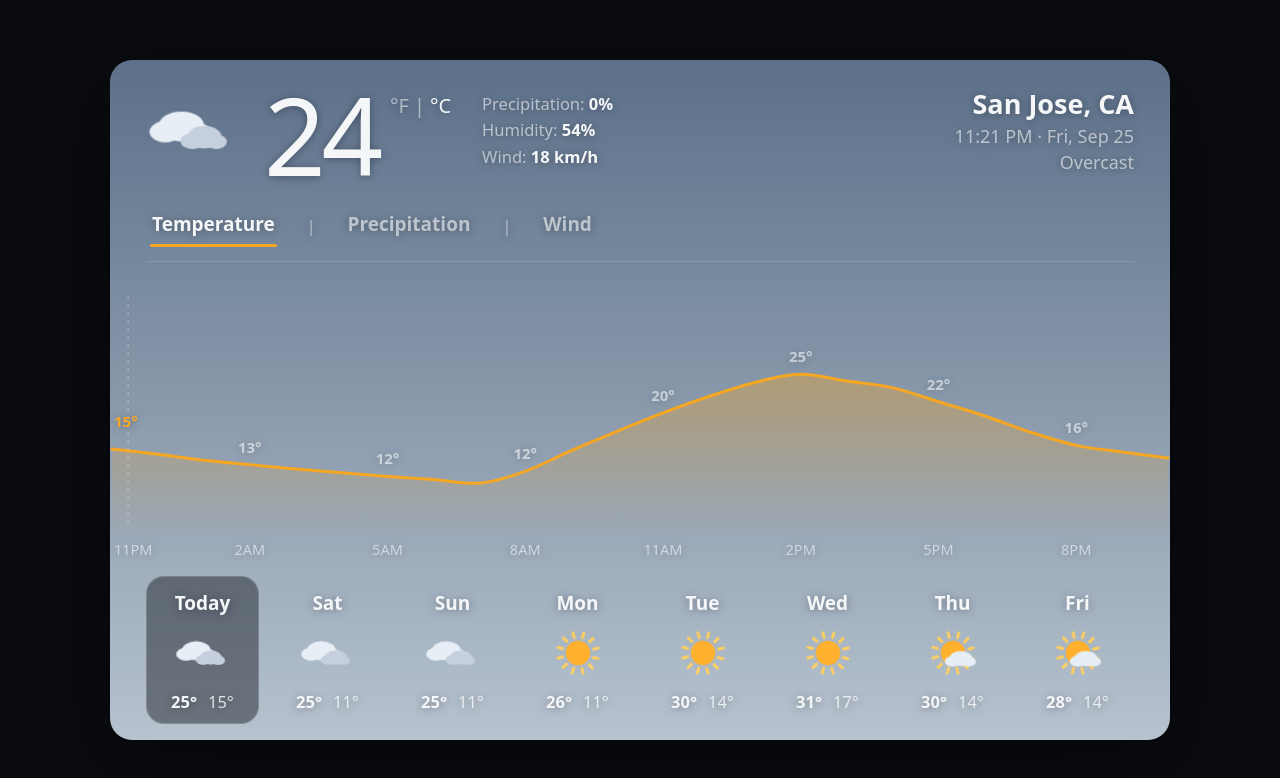
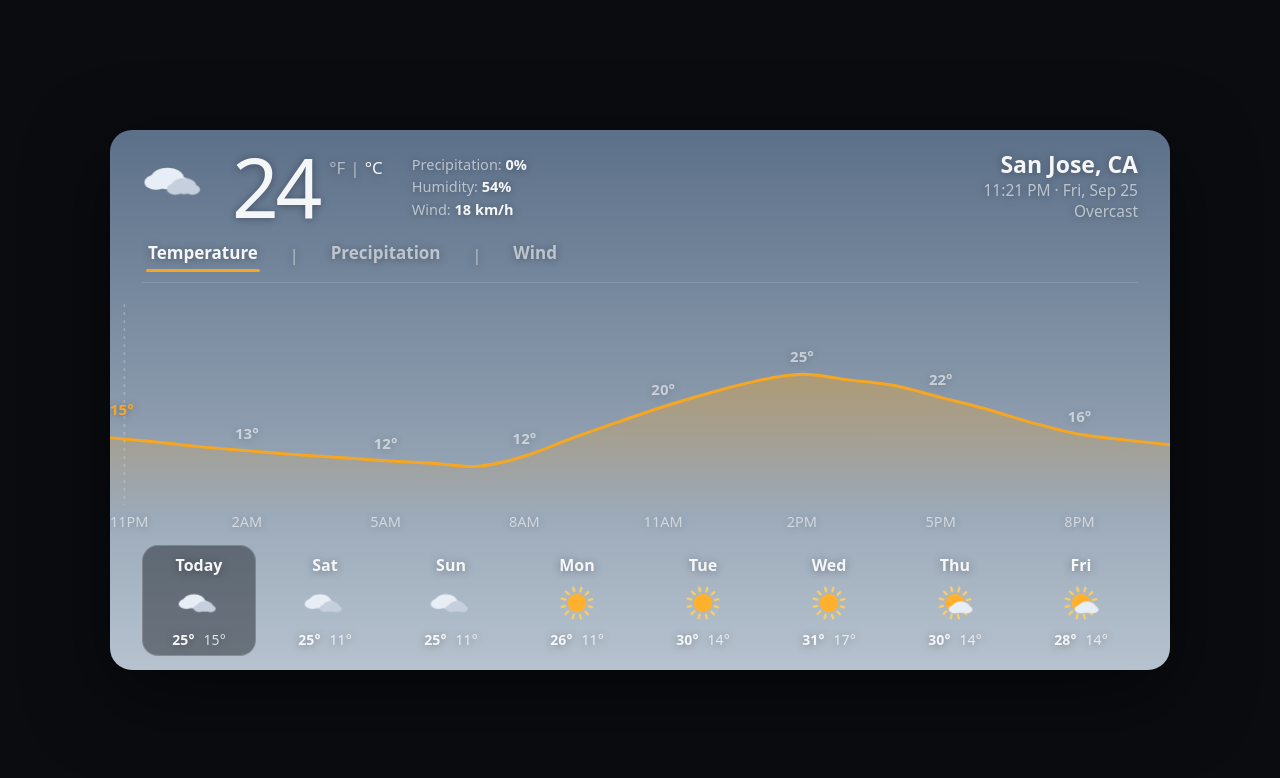
Before and after one commit to OleksiyM/GnomeMeteo, a plain HTML site: page extension/mockups/weather-menu.html in a window 1280 px wide. Drawn offline with Linux system fonts and the light colour scheme.

Commit message:
mockups: vertically compact (540px card) — sized for a panel overlay
A dropdown overlay shouldn't eat 65% of the screen: card 680 -> 540px,
with header/tiles/chart band scaled proportionally. Still degrades
gracefully down to ~480px viewport height.

```diff
--- a/extension/mockups/weather-menu.html
+++ b/extension/mockups/weather-menu.html
@@ -36,8 +36,8 @@
     display: grid; place-items: center; overflow: auto;
   }
   #card {
-    position: relative; width: min(1060px, 96vw); height: min(680px, 94vh);
-    min-width: 320px; min-height: 460px;
+    position: relative; width: min(1060px, 96vw); height: min(540px, 92vh);
+    min-width: 320px; min-height: 420px;
     border-radius: var(--radius); overflow: hidden;
     box-shadow: 0 24px 80px rgba(0,0,0,.55);
     transition: background .8s;
@@ -46,46 +46,46 @@
 
   .content {
     position: absolute; inset: 0;
-    padding: clamp(14px, 3vh, 30px) clamp(14px, 3.4vw, 36px) clamp(10px, 2vh, 22px);
-    display: flex; flex-direction: column; gap: clamp(6px, 1.8vh, 14px);
+    padding: clamp(10px, 2.2vh, 20px) clamp(14px, 3.4vw, 32px) clamp(8px, 1.8vh, 16px);
+    display: flex; flex-direction: column; gap: clamp(4px, 1.2vh, 10px);
     text-shadow: 0 1px 8px rgba(0, 0, 20, .35);
   }
 
   /* ── header ──────────────────────────────────────────────────────── */
   header { display: flex; align-items: flex-start;
-           gap: clamp(10px, 2.4vw, 26px); min-width: 0; }
-  #big-ico { width: clamp(48px, 8.4vw, 92px); height: clamp(48px, 8.4vw, 92px);
+           gap: clamp(10px, 2.4vw, 24px); min-width: 0; }
+  #big-ico { width: clamp(42px, 6.5vw, 66px); height: clamp(42px, 6.5vw, 66px);
              flex: 0 0 auto; }
   .temp-wrap { display: flex; align-items: flex-start; flex: 0 1 auto;
                min-width: 0; }
-  #temp { font-size: clamp(52px, 10vw, 108px); font-weight: 200;
+  #temp { font-size: clamp(44px, 7.5vw, 82px); font-weight: 200;
           line-height: .95; letter-spacing: -.04em; }
-  .unit-toggle { margin-top: .3em; margin-left: 6px; display: flex;
-                 font-size: clamp(12px, 1.9vw, 20px); font-weight: 500; }
+  .unit-toggle { margin-top: .35em; margin-left: 5px; display: flex;
+                 font-size: clamp(11px, 1.6vw, 17px); font-weight: 500; }
   .unit-toggle button { all: unset; cursor: pointer; color: var(--ink-faint);
                         padding: 2px 5px; transition: color .2s; }
   .unit-toggle button.on { color: var(--ink); }
   .unit-toggle .bar { color: var(--ink-faint); align-self: center; }
-  #details { font-size: clamp(11.5px, 1.55vw, 16.5px); color: var(--ink-dim);
-             line-height: 1.62; padding-top: .4em; flex: 1 1 auto;
+  #details { font-size: clamp(11px, 1.4vw, 14.5px); color: var(--ink-dim);
+             line-height: 1.55; padding-top: .35em; flex: 1 1 auto;
              min-width: 0; white-space: nowrap; }
   #details b { color: var(--ink); font-weight: 550; }
-  header .right { margin-left: auto; text-align: right; line-height: 1.45;
+  header .right { margin-left: auto; text-align: right; line-height: 1.4;
                   flex: 0 0 auto; }
-  header .right .t1 { font-size: clamp(16px, 2.6vw, 27px); font-weight: 600;
+  header .right .t1 { font-size: clamp(14px, 2.2vw, 23px); font-weight: 600;
                       white-space: nowrap; }
-  header .right .t2 { font-size: clamp(11.5px, 1.7vw, 18px);
+  header .right .t2 { font-size: clamp(11px, 1.5vw, 15.5px);
                       color: var(--ink-dim); white-space: nowrap; }
-  header .right .t3 { font-size: clamp(11.5px, 1.7vw, 18px);
+  header .right .t3 { font-size: clamp(11px, 1.5vw, 15.5px);
                       color: var(--ink-dim); white-space: nowrap; }
 
   /* ── tabs ────────────────────────────────────────────────────────── */
   nav { display: flex; gap: clamp(12px, 2.8vw, 30px);
-        padding: 4px 4px 0; position: relative; flex-wrap: wrap; }
+        padding: 2px 4px 0; position: relative; flex-wrap: wrap; }
   nav button {
-    all: unset; cursor: pointer; font-size: clamp(13px, 1.9vw, 19px);
+    all: unset; cursor: pointer; font-size: clamp(12.5px, 1.7vw, 17px);
     font-weight: 550;
-    color: var(--ink-dim); padding: 6px 2px 10px; position: relative;
+    color: var(--ink-dim); padding: 4px 2px 8px; position: relative;
     transition: color .25s;
   }
   nav button.on { color: var(--ink); }
@@ -99,7 +99,7 @@
   .glass-line { height: 1px; background: rgba(255,255,255,.14); }
 
   /* ── chart ───────────────────────────────────────────────────────── */
-  #chart { flex: 1 1 auto; min-height: clamp(110px, 26vh, 180px);
+  #chart { flex: 1 1 auto; min-height: clamp(95px, 20vh, 150px);
            position: relative;
            /* full-bleed: pull out of .content's side padding so the curve
               and gradient touch the card edges */
@@ -115,18 +115,18 @@
   #days { display: grid; grid-template-columns: repeat(8, 1fr);
           gap: clamp(5px, 1.1vw, 12px); }
   .day {
-    all: unset; cursor: pointer; border-radius: clamp(10px, 1.7vw, 18px);
-    padding: clamp(7px, 1.7vh, 14px) 4px clamp(6px, 1.4vh, 12px);
+    all: unset; cursor: pointer; border-radius: clamp(10px, 1.7vw, 16px);
+    padding: clamp(5px, 1.2vh, 9px) 4px clamp(4px, 1vh, 7px);
     display: flex; flex-direction: column; align-items: center;
-    gap: clamp(3px, 1vh, 8px); min-width: 0;
+    gap: clamp(2px, .7vh, 5px); min-width: 0;
     background: transparent; transition: background .35s, transform .2s;
   }
   .day:hover { background: var(--glass); }
   .day.sel { background: var(--glass-strong);
              box-shadow: inset 0 0 0 1px rgba(255,255,255,.18); }
-  .day .wd { font-size: clamp(12px, 1.8vw, 19px); font-weight: 600; }
-  .day svg { width: clamp(30px, 5.4vw, 58px); height: clamp(30px, 5.4vw, 58px); }
-  .day .hl { font-size: clamp(10.5px, 1.55vw, 16.5px); font-weight: 550;
+  .day .wd { font-size: clamp(11px, 1.6vw, 16px); font-weight: 600; }
+  .day svg { width: clamp(26px, 4.4vw, 44px); height: clamp(26px, 4.4vw, 44px); }
+  .day .hl { font-size: clamp(10px, 1.4vw, 14px); font-weight: 550;
              white-space: nowrap; }
   /* secondary by *weight*, not opacity — faint text vanishes on bright sky */
   .day .hl .lo { color: rgba(244, 246, 248, .85); font-weight: 400;
@@ -564,8 +564,8 @@ function drawChart(vals, idx, animate) {
   const box = svg.getBoundingClientRect();
   const W = box.width, Hh = box.height, dpr = devicePixelRatio;
   svg.setAttribute('viewBox', `0 0 ${W} ${Hh}`);
-  const PADX = 2, TOP = 46, BOT = 34;   // 2 px only so the 3 px stroke isn't
-                                        // clipped at the card edge
+  const PADX = 2, TOP = 38, BOT = 30;    // 2 px only so the 3 px stroke isn't
+                                         // clipped at the card edge
   let lo = Math.min(...vals), hi = Math.max(...vals);
   if (metric === 'precip') { lo = Math.min(lo, 0); hi = Math.max(hi, 20); }
   const pad = (hi - lo) * .35 + 1;
```
